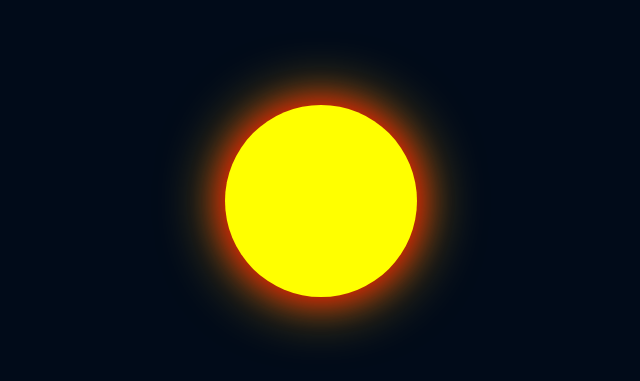
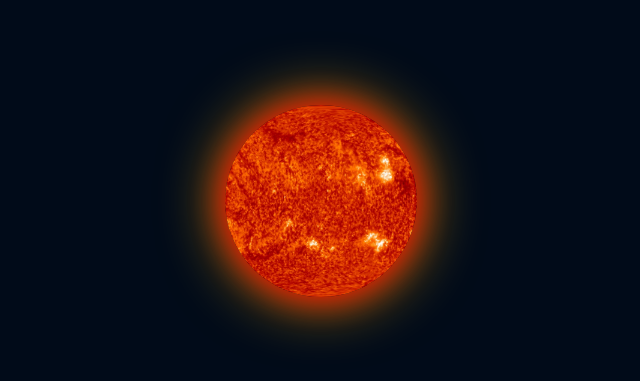
Before and after one commit to surpise/Solar-System, a React (Vite) app: page / in a window 1280 px wide. Shown: the part 199-580 px from the top of the page, without its empty margins (319-959 px from the left). Built offline with nearby package versions, Linux system fonts and the light colour scheme.

Commit message:
feat: 태양 자전 구현 #3
태양 자전 애니메이션 구현

```diff
--- /dev/null
+++ b/src/styles/animation/Rotate.css
@@ -0,0 +1,8 @@
+@keyframes rotate {
+  from {
+    background-position: 0;
+  }
+  to {
+    background-position: -200%;
+  }
+}
--- a/src/styles/components/Sun.css
+++ b/src/styles/components/Sun.css
@@ -1,3 +1,5 @@
+@import '../animation/Rotate.css';
+
 .sun {
   position: absolute;
   top: 50%;
@@ -12,5 +14,8 @@
   0 0 2rem red,
   0 0 4rem orange;
 
-  background-color: yellow;
+  background: url(../../assets/sun.jpg);
+  background-size: 200% 100%;
+
+  animation: rotate 10s linear infinite;
 }
```
